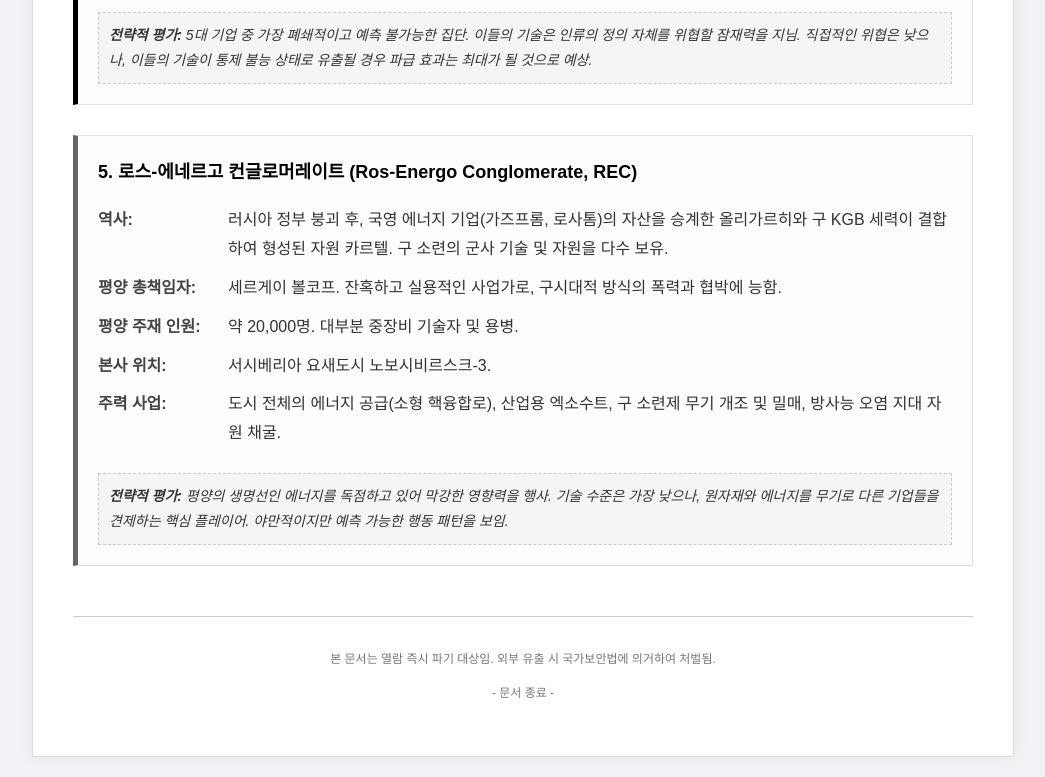
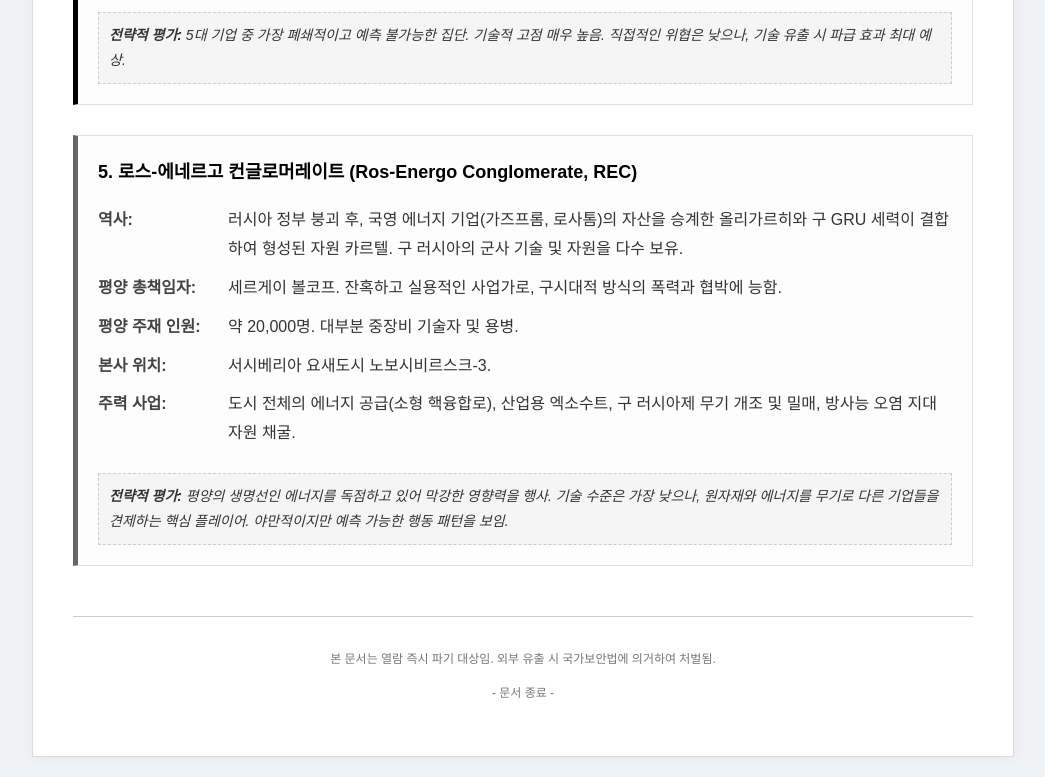
Before and after one commit to bipedalocto/pyongyangreport, a plain HTML site: page report_corporations.html in a window 1280 px wide. Shown: the part 2125-2902 px from the top of the page, without its empty margins (117-1162 px from the left). Drawn offline with Linux system fonts and the light colour scheme.

Commit message:
Update report_corporations.html

```diff
--- a/report_corporations.html
+++ b/report_corporations.html
@@ -184,7 +184,7 @@
                 <dd>완전 대체형 인공 신체(Full-body Prosthetics), 자율형 안드로이드, 불법 유전자 조작 및 복제 기술. 기술의 예술적 경지를 추구한다는 평판.</dd>
             </dl>
             <div class="assessment">
-                <strong>전략적 평가:</strong> 5대 기업 중 가장 폐쇄적이고 예측 불가능한 집단. 이들의 기술은 인류의 정의 자체를 위협할 잠재력을 지님. 직접적인 위협은 낮으나, 이들의 기술이 통제 불능 상태로 유출될 경우 파급 효과는 최대가 될 것으로 예상.
+                <strong>전략적 평가:</strong> 5대 기업 중 가장 폐쇄적이고 예측 불가능한 집단. 기술적 고점 매우 높음. 직접적인 위협은 낮으나, 기술 유출 시 파급 효과 최대 예상.
             </div>
         </div>
 
@@ -192,7 +192,7 @@
             <h3>5. 로스-에네르고 컨글로머레이트 (Ros-Energo Conglomerate, REC)</h3>
             <dl>
                 <dt>역사:</dt>
-                <dd>러시아 정부 붕괴 후, 국영 에너지 기업(가즈프롬, 로사톰)의 자산을 승계한 올리가르히와 구 KGB 세력이 결합하여 형성된 자원 카르텔. 구 소련의 군사 기술 및 자원을 다수 보유.</dd>
+                <dd>러시아 정부 붕괴 후, 국영 에너지 기업(가즈프롬, 로사톰)의 자산을 승계한 올리가르히와 구 GRU 세력이 결합하여 형성된 자원 카르텔. 구 러시아의 군사 기술 및 자원을 다수 보유.</dd>
                 <dt>평양 총책임자:</dt>
                 <dd>세르게이 볼코프. 잔혹하고 실용적인 사업가로, 구시대적 방식의 폭력과 협박에 능함.</dd>
                 <dt>평양 주재 인원:</dt>
@@ -200,7 +200,7 @@
                 <dt>본사 위치:</dt>
                 <dd>서시베리아 요새도시 노보시비르스크-3.</dd>
                 <dt>주력 사업:</dt>
-                <dd>도시 전체의 에너지 공급(소형 핵융합로), 산업용 엑소수트, 구 소련제 무기 개조 및 밀매, 방사능 오염 지대 자원 채굴.</dd>
+                <dd>도시 전체의 에너지 공급(소형 핵융합로), 산업용 엑소수트, 구 러시아제 무기 개조 및 밀매, 방사능 오염 지대 자원 채굴.</dd>
             </dl>
             <div class="assessment">
                 <strong>전략적 평가:</strong> 평양의 생명선인 에너지를 독점하고 있어 막강한 영향력을 행사. 기술 수준은 가장 낮으나, 원자재와 에너지를 무기로 다른 기업들을 견제하는 핵심 플레이어. 야만적이지만 예측 가능한 행동 패턴을 보임.
@@ -214,4 +214,5 @@
     </div>
 
 </body>
+
 </html>
```
